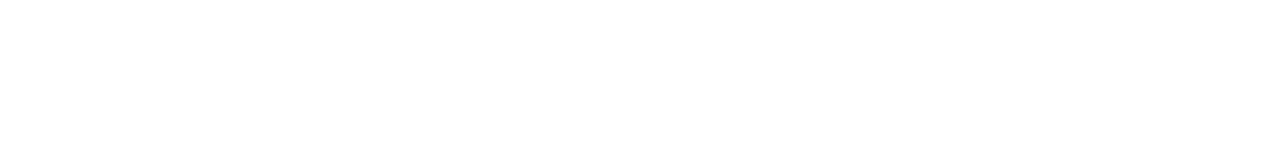
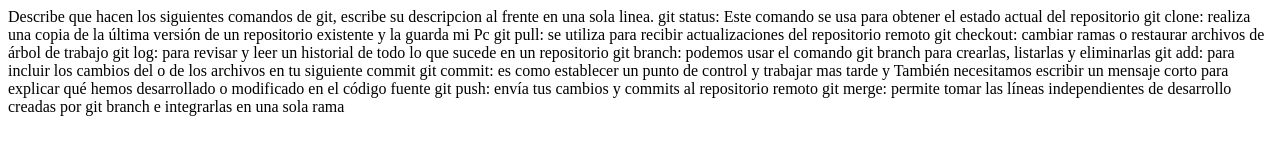
Before and after one commit to JF105/primer_repositorio, a plain HTML site: page index.html in a window 1280 px wide. Drawn offline with Linux system fonts and the light colour scheme.

Commit message:
adjunto respuesta de la practica de git

```diff
--- a/index.html
+++ b/index.html
@@ -7,6 +7,26 @@
     <title>Primer Repositorio Protalento</title>
 </head>
 <body>
+    Describe que hacen los siguientes comandos de git, escribe su descripcion al frente en una sola linea.
 
+git status: Este comando se usa para obtener el estado actual del repositorio
+
+git clone: realiza una copia de la última versión de un repositorio existente y la guarda mi Pc
+
+git pull: se utiliza para recibir actualizaciones del repositorio remoto
+
+git checkout: cambiar ramas o restaurar archivos de árbol de trabajo
+
+git log: para revisar y leer un historial de todo lo que sucede en un repositorio
+
+git branch: podemos usar el comando git branch para crearlas, listarlas y eliminarlas
+
+git add: para incluir los cambios del o de los archivos en tu siguiente commit
+
+git commit: es como establecer un punto de control y trabajar mas tarde y También necesitamos escribir un mensaje corto para explicar qué hemos desarrollado o modificado en el código fuente
+
+git push: envía tus cambios y commits al repositorio remoto
+
+git merge: permite tomar las líneas independientes de desarrollo creadas por git branch e integrarlas en una sola rama
 </body>
 </html>
```
